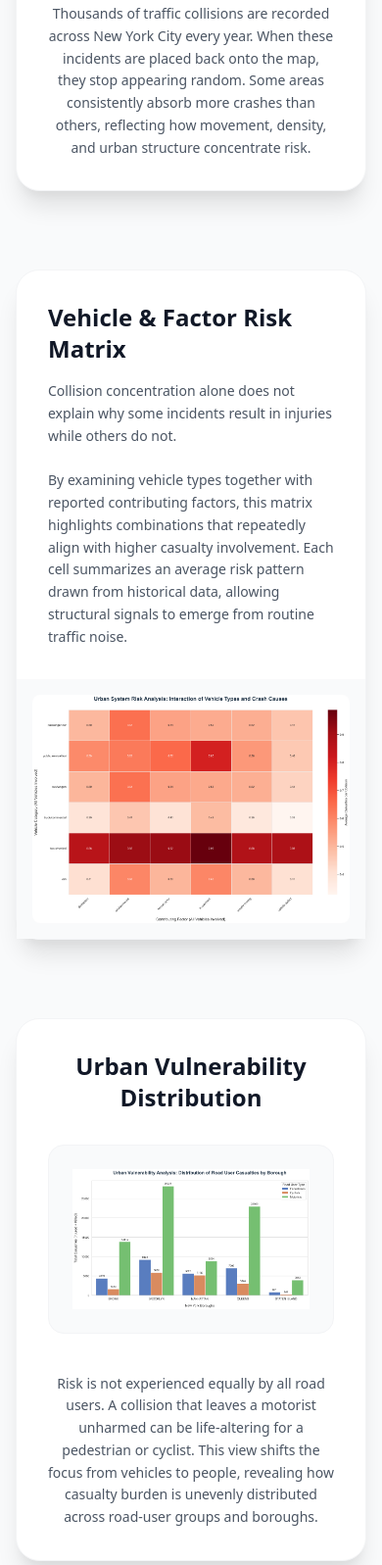
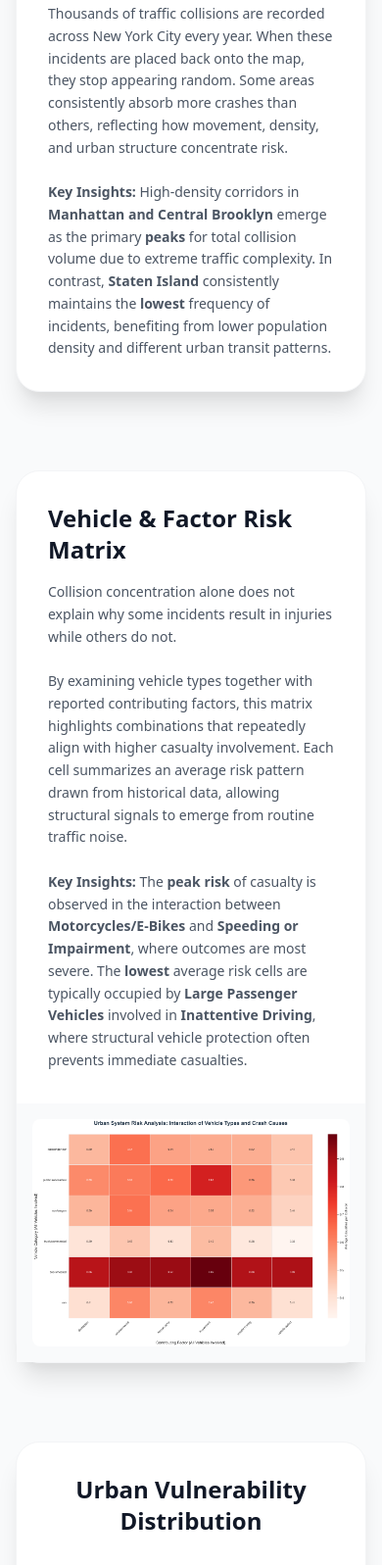
Before and after one commit to belinaykeles/beyond-the-noise_Website, a plain HTML site: page story.html in a window 390 px wide. Shown: the part 1131-2728 px from the top of the page at 98% size. Drawn offline with nearby package versions, Linux system fonts and the light colour scheme.

Commit message:
Update story.html

```diff
--- a/story.html
+++ b/story.html
@@ -32,7 +32,6 @@
 
 <body class="bg-gray-50 font-sans text-gray-900">
 
-<!-- NAVBAR -->
 <nav class="bg-gray-900 text-white py-4 shadow-xl border-b border-yellow-500 sticky top-0 z-50">
     <div class="container mx-auto px-4 flex justify-between items-center">
         <div class="font-bold text-xl tracking-tight">
@@ -45,7 +44,6 @@
     </div>
 </nav>
 
-<!-- HEADER -->
 <header class="bg-gradient-header text-white py-16">
     <div class="container mx-auto px-4 text-center">
         <h1 class="text-4xl md:text-5xl font-black mb-4 uppercase tracking-tighter">
@@ -57,10 +55,8 @@
     </div>
 </header>
 
-<!-- MAIN -->
 <main class="container mx-auto px-4 py-16 space-y-20">
 
-    <!-- 1. HEATMAP -->
     <section class="bg-white rounded-3xl shadow-xl border border-gray-100 card-hover">
         <div class="p-8 md:p-12 text-center">
             <h2 class="text-2xl font-bold mb-8">Geographic Total Collision Heatmap</h2>
@@ -70,16 +66,17 @@
                         class="w-full h-full border-none"></iframe>
             </div>
 
-            <p class="max-w-4xl mx-auto text-gray-600 text-sm leading-relaxed">
+            <p class="max-w-4xl mx-auto text-gray-600 text-sm leading-relaxed text-left md:text-center">
                 Thousands of traffic collisions are recorded across New York City every year.
                 When these incidents are placed back onto the map, they stop appearing random.
                 Some areas consistently absorb more crashes than others, reflecting how movement,
                 density, and urban structure concentrate risk.
+                <br><br>
+                <strong>Key Insights:</strong> High-density corridors in <strong>Manhattan and Central Brooklyn</strong> emerge as the primary <strong>peaks</strong> for total collision volume due to extreme traffic complexity. In contrast, <strong>Staten Island</strong> consistently maintains the <strong>lowest</strong> frequency of incidents, benefiting from lower population density and different urban transit patterns.
             </p>
         </div>
     </section>
 
-    <!-- 2. RISK MATRIX -->
     <section class="bg-white rounded-3xl shadow-xl border border-gray-100 card-hover">
         <div class="grid md:grid-cols-12">
             <div class="md:col-span-5 p-8 md:p-12 flex flex-col justify-center">
@@ -93,6 +90,8 @@
                     this matrix highlights combinations that repeatedly align with higher casualty involvement.
                     Each cell summarizes an average risk pattern drawn from historical data,
                     allowing structural signals to emerge from routine traffic noise.
+                    <br><br>
+                    <strong>Key Insights:</strong> The <strong>peak risk</strong> of casualty is observed in the interaction between <strong>Motorcycles/E-Bikes</strong> and <strong>Speeding or Impairment</strong>, where outcomes are most severe. The <strong>lowest</strong> average risk cells are typically occupied by <strong>Large Passenger Vehicles</strong> involved in <strong>Inattentive Driving</strong>, where structural vehicle protection often prevents immediate casualties.
                 </p>
             </div>
 
@@ -104,7 +103,6 @@
         </div>
     </section>
 
-    <!-- 3. VULNERABILITY -->
     <section class="bg-white rounded-3xl shadow-xl border border-gray-100 card-hover">
         <div class="p-8 md:p-12 text-center">
             <h2 class="text-2xl font-bold mb-8">Urban Vulnerability Distribution</h2>
@@ -115,16 +113,17 @@
                      class="w-full max-w-5xl mx-auto h-auto">
             </div>
 
-            <p class="max-w-4xl mx-auto text-gray-600 text-sm leading-relaxed">
+            <p class="max-w-4xl mx-auto text-gray-600 text-sm leading-relaxed text-left md:text-center">
                 Risk is not experienced equally by all road users.
                 A collision that leaves a motorist unharmed can be life-altering for a pedestrian or cyclist.
                 This view shifts the focus from vehicles to people,
                 revealing how casualty burden is unevenly distributed across road-user groups and boroughs.
+                <br><br>
+                <strong>Key Insights:</strong> <strong>Brooklyn and Queens</strong> represent the <strong>peaks</strong> for total pedestrian and cyclist injuries, highlighting significant infrastructure challenges. Conversely, the <strong>lowest</strong> casualty rates for vulnerable road users are found in <strong>Staten Island</strong>, though the severity per incident remains a concern.
             </p>
         </div>
     </section>
 
-    <!-- 4. FACTOR ASSOCIATION -->
     <section class="bg-white rounded-3xl shadow-xl border border-gray-100 card-hover">
         <div class="grid md:grid-cols-12">
             <div class="md:col-span-7 p-4 bg-gray-50 flex items-center justify-center">
@@ -143,22 +142,25 @@
                     Odds ratios provide a comparative view of how selected factors align with
                     changes in casualty likelihood within the observed data,
                     complementing the earlier spatial and distributional analyses.
+                    <br><br>
+                    <strong>Key Insights:</strong> Factors like <strong>Alcohol Involvement and Unsafe Speed</strong> show the <strong>highest association (peaks)</strong> with casualty occurrence, multiplying the odds of injury. In contrast, environmental factors like <strong>Pavement Slippery</strong> show a <strong>lower relative association</strong> with casualties compared to behavioral impairments.
                 </p>
             </div>
         </div>
     </section>
 
-    <!-- CONCLUSION -->
     <section class="bg-white rounded-3xl shadow-xl border border-gray-100 card-hover">
         <div class="p-8 md:p-12 text-center">
             <h2 class="text-3xl font-medium text-yellow-600 mb-6">Conclusion</h2>
             <div class="h-1 w-20 bg-yellow-500 rounded mx-auto mb-8"></div>
 
-            <p class="max-w-4xl mx-auto text-gray-700 text-lg leading-relaxed">
+            <p class="max-w-4xl mx-auto text-gray-700 text-lg leading-relaxed text-left md:text-center">
                 Seen together, these views tell a connected story.
                 Traffic risk in New York City does not arise from isolated events,
                 but from the interaction between where movement concentrates,
                 how situations unfold, and who remains most exposed.
+                <br><br>
+                The data clearly highlights that while <strong>Staten Island and minor inattention</strong> represent the <strong>lowest</strong> statistical risk, the <strong>peaks</strong> of vulnerability found in <strong>Brooklyn's two-wheeled commuters and Manhattan's high-speed corridors</strong> require urgent attention.
                 <br><br>
                 By tracing these patterns across space, conditions, and road users,
                 the analysis moves beyond individual incidents toward a clearer
@@ -169,7 +171,6 @@
 
 </main>
 
-<!-- FOOTER -->
 <footer class="bg-gray-900 text-white py-12 border-t border-gray-800">
     <div class="container mx-auto px-4 text-center">
         <p class="text-gray-400 text-sm">IE 421 – Data Science Project</p>
```
